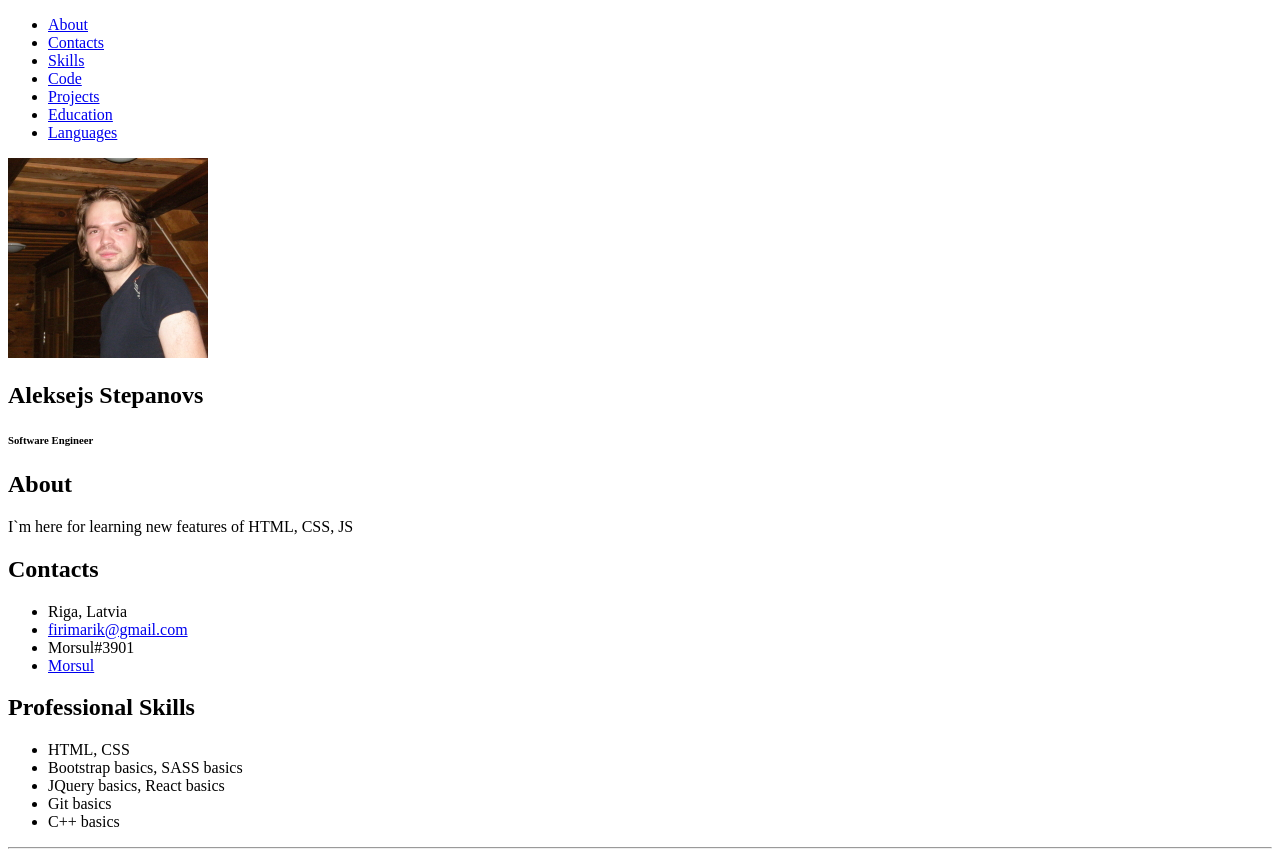
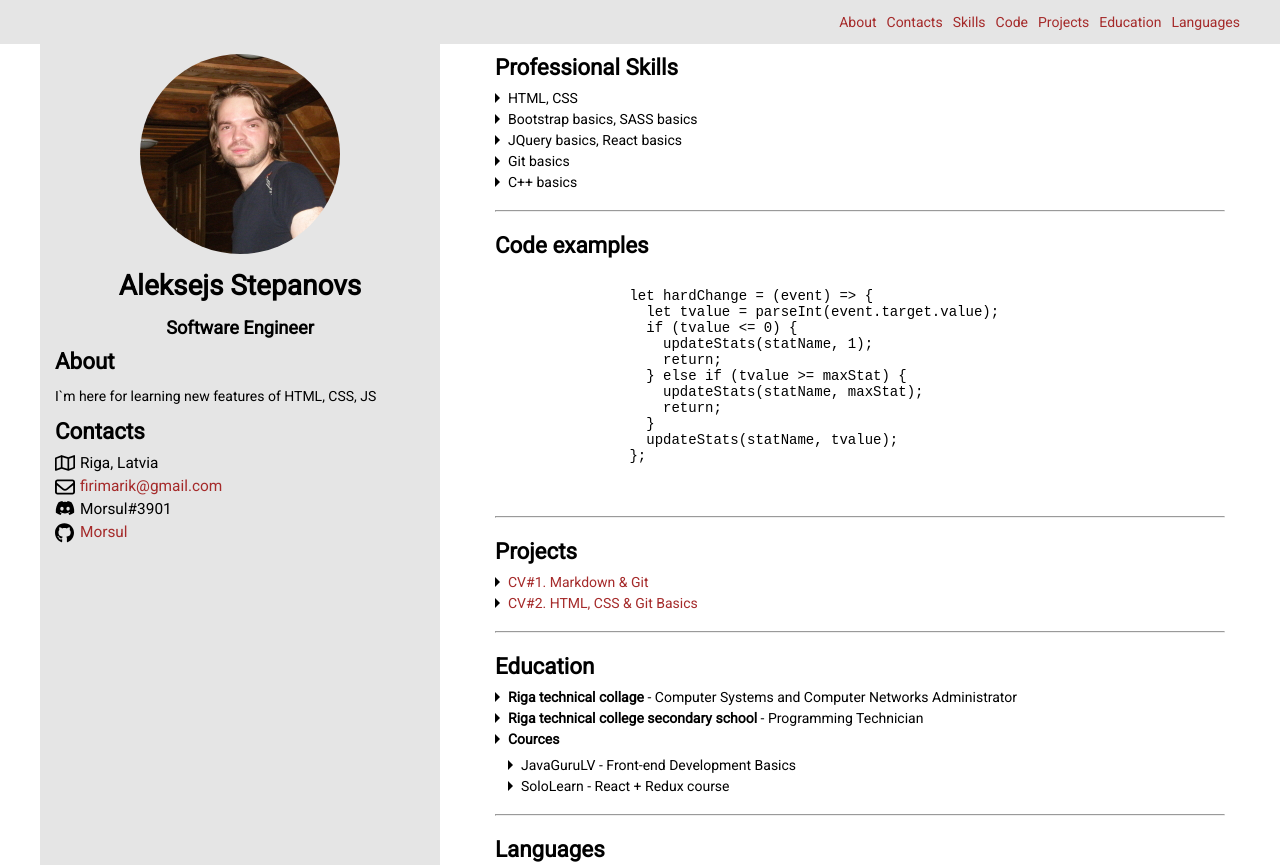
Before and after one commit to Morsul/rsschool-cv, a plain HTML site: page index.html in a window 1280 px wide. Shown: the top 865 px of the page. Drawn offline with Linux system fonts and the light colour scheme.

Commit message:
fix: style link fix

```diff
--- a/index.html
+++ b/index.html
@@ -4,7 +4,7 @@
     <meta charset="UTF-8">
     <meta name="viewport" content="width=device-width, initial-scale=1.0">
     <title>Title of the document</title>
-    <link href="style.css" rel="stylesheet">
+    <link href="styles.css" rel="stylesheet">
   </head>
   <body>
     <header>
```
